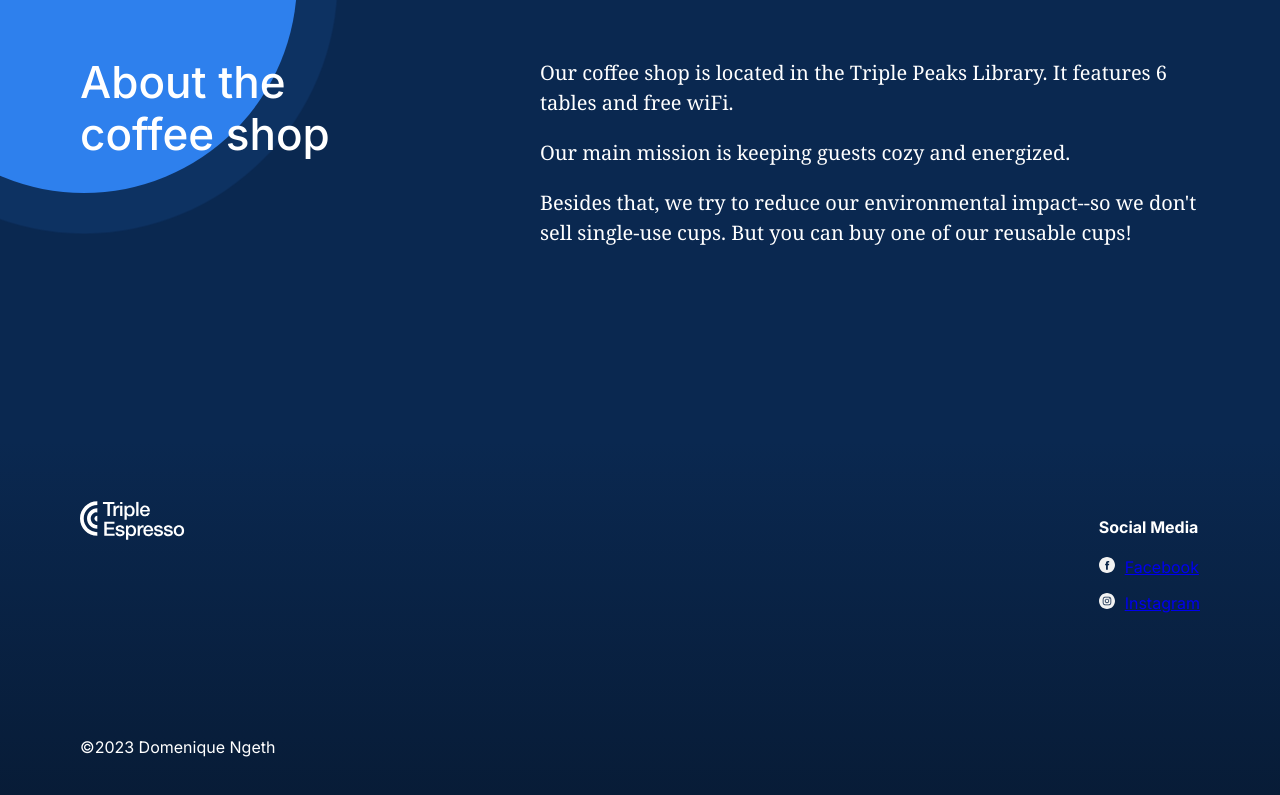
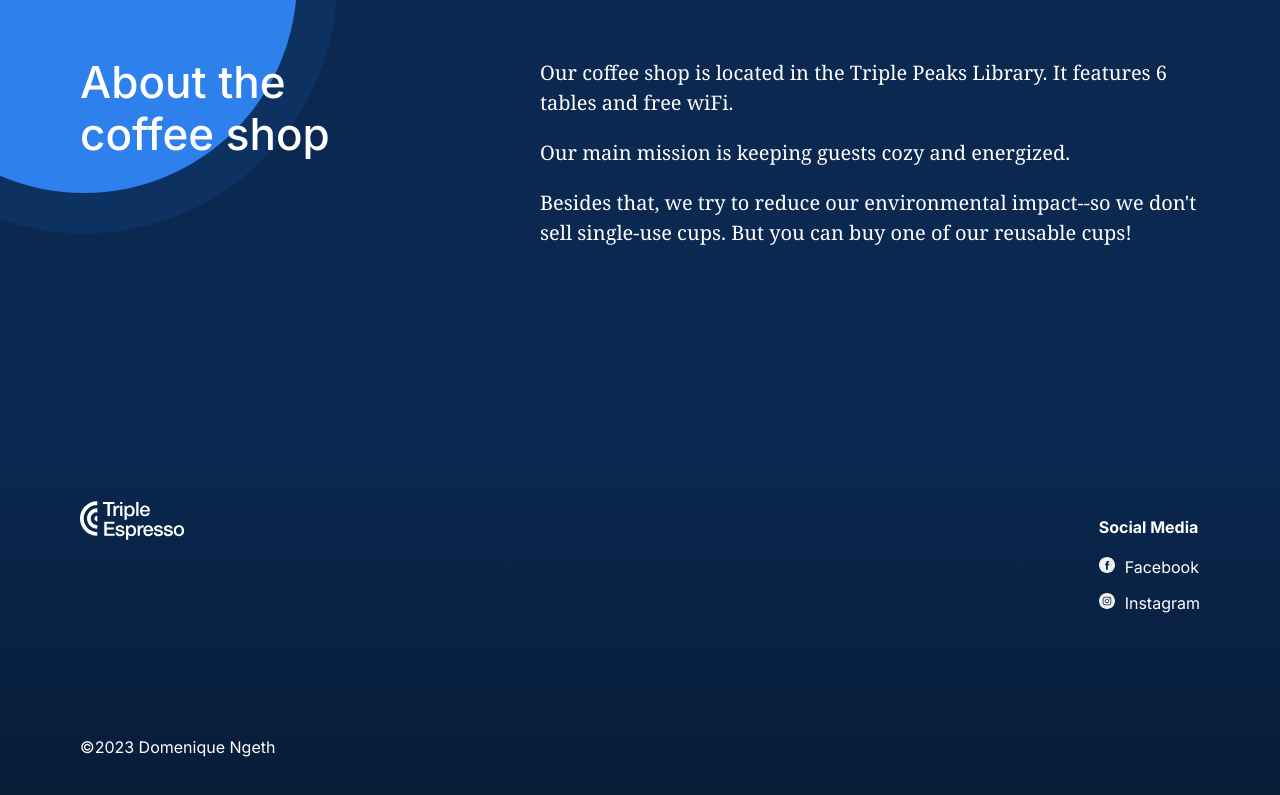
Before and after one commit to DomiNgeth1126/se_project_coffeeshop, a plain HTML site: page index.html in a window 1280 px wide. Shown: the part 3688-4483 px from the top of the page. Drawn offline with Linux system fonts and the light colour scheme.

Commit message:
New update to my project

```diff
--- a/blocks/footer.css
+++ b/blocks/footer.css
@@ -43,7 +43,7 @@
   margin-bottom: 0;
 }
 
-.footer__social__link {
+.footer__social-link {
   color: white;
   text-decoration: none;
   transition: color 0.2s ease;
```
